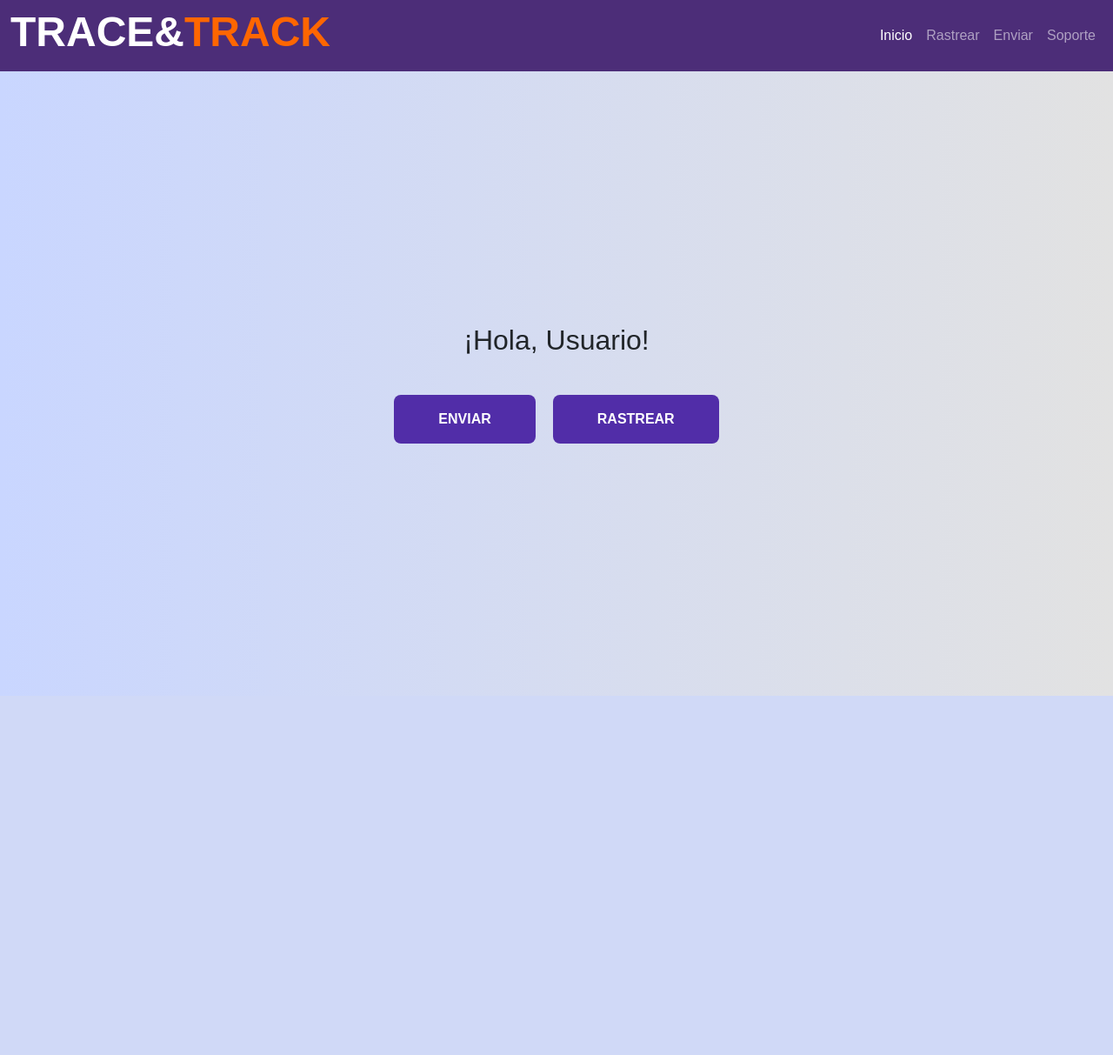
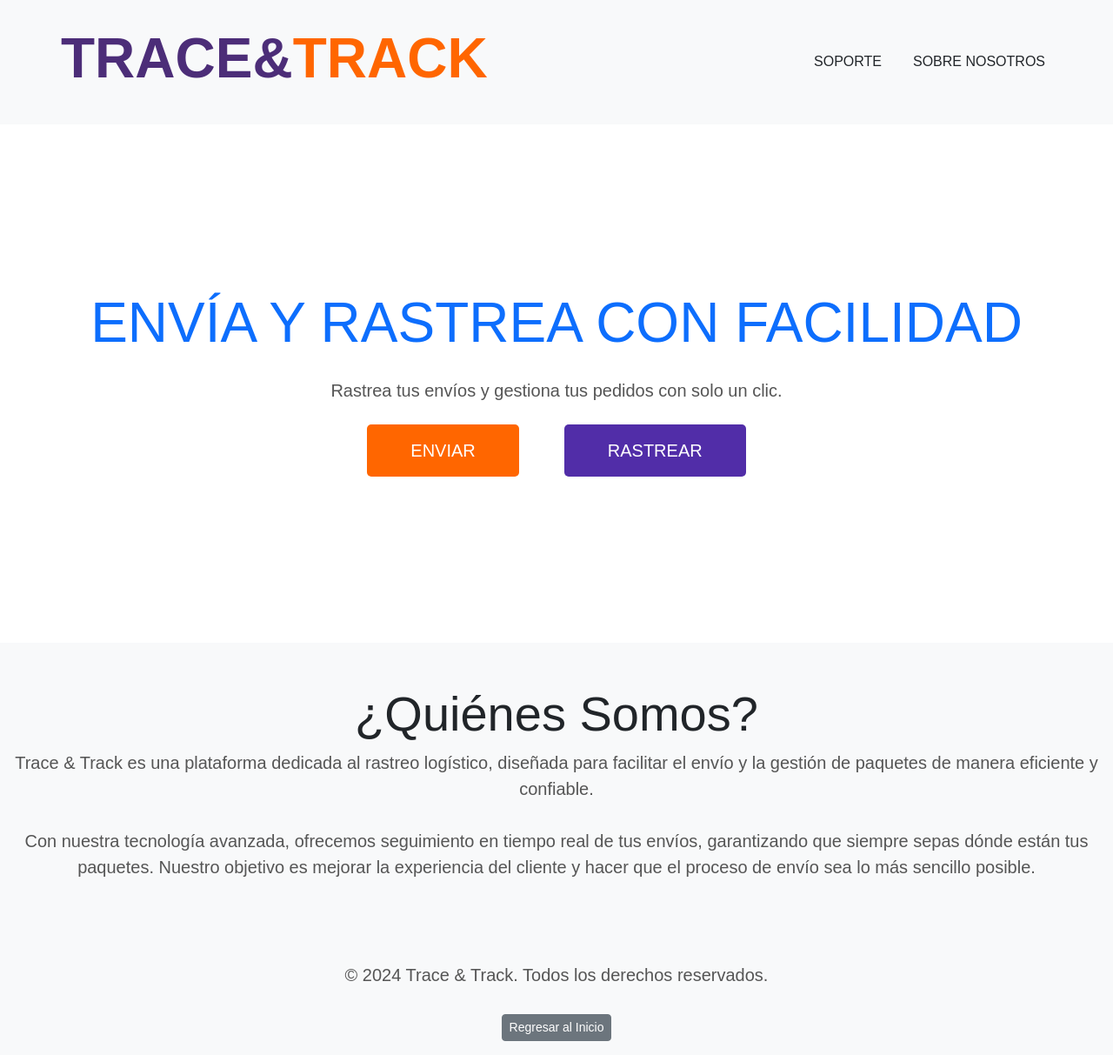
Before and after one commit to AetherDark/Rastreo-Logistico, a PHP site: page /MenuUsuario.html in a window 1280 px wide. Shown: the whole page at 87% size. Before the commit the page ends 800 px from the top, so only its background shows below. Run offline with PHP 8.4, Linux system fonts and the light colour scheme.

Commit message:
Mejora de MenuUsuario

```diff
--- a/MenuUsuario/Enviar.html
+++ b/MenuUsuario/Enviar.html
@@ -27,6 +27,7 @@
             <div class="mb-3"><label for="remitente" class="form-label">Remitente</label><input type="text" class="form-control" id="remitente" required></div>
             <div class="mb-3"><label for="comentarios" class="form-label">Comentarios</label><textarea class="form-control" id="comentarios" rows="3"></textarea></div>
             <button type="submit" class="btn btn-primary">Enviar</button>
+            <button class="btn btn-primary" onclick="window.location.href='MenuUsuario.html'">Regresar</button>
         </form>
     </main>
 </body>
--- a/MenuUsuario/MenuUsuario.css
+++ b/MenuUsuario/MenuUsuario.css
@@ -1,73 +1,121 @@
-/* Estilos globales */
+/* Reset general de márgenes y rellenos */
 * {
     margin: 0;
     padding: 0;
 }
 
-html, body {
-    height: 100%;
-    display: flex;
-    flex-direction: column;
-    background: linear-gradient(to right, #c9d6ff, #e2e2e2);
-    font-family: 'Montserrat', sans-serif;
-    background-size: cover;
-    background-position: center;
-    background-repeat: no-repeat;
+body {
+    background-color: white;
+    font-family: 'Arial', sans-serif;
+    height: 100vh;
 }
 
+/* Estilos para el contenedor de navegación */
 nav {
-    background-color: #4c2d78;
+    display: flex;
+    align-items: center;
+    justify-content: space-between;
 }
 
-/* Contenedor principal */
-main {
-    flex: 1;
+ul {
+    display: flex;
+    list-style: none;
+}
+
+ul li {
+    margin-left: 20px;
+}
+
+a {
+    color: #333;
+    text-decoration: none;
+    font-weight: bold;
+}
+
+a:hover {
+    color: #512da8;
+}
+
+/* Estilos para la sección hero */
+.hero {
+    height: 500px;
     display: flex;
     justify-content: center;
     align-items: center;
+    flex-direction: column;
     text-align: center;
 }
 
-/* Estilos de botones */
+h1 {
+    color: #512da8;
+    font-size: 4rem;
+    font-weight: bold;
+}
+
+p {
+    font-size: 1.25rem;
+    margin-bottom: 30px;
+    color: #555;
+}
+
 .ContenedorBotones {
     display: flex;
     gap: 20px;
-    margin-top: 20px;
 }
 
-.BotonEnviar, .BotonRastrear {
+/* Botones */
+.BotonEnviar {
+    background-color: #ff6600;
+    color: white;
+    padding: 15px 50px;
+    font-size: 1.25rem;
+    border-radius: 5px;
+    border: none;
+    cursor: pointer;
+}
+
+.BotonRastrear {
     background-color: #512da8;
-    color: #fff;
-    font-size: 16px;
+    color: white;
     padding: 15px 50px;
-    border: 1px solid transparent;
-    border-radius: 8px;
-    font-weight: 600;
-    text-transform: uppercase;
+    font-size: 1.25rem;
+    border-radius: 5px;
+    border: none;
     cursor: pointer;
-    transition: background-color 0.3s ease;
 }
 
 .BotonEnviar:hover, .BotonRastrear:hover {
-    background-color: #3e288d;
+    opacity: 0.9;
 }
 
 /* Estilos para el logo */
-.Logo {
-    font-family: 'Futura', 'Arial', sans-serif;
-    font-size: 3em;
+.logo {
+    font-size: 4rem; /* Tamaño del logo - ajusta este valor según tus necesidades */
+}
+
+.logo .Track {
+    color: #ff6600; /* Color naranja (similar a FedEx) */
+}
+
+.logo .Trace {
+    color: #4c2d78; /* Color púrpura */
+}
+
+.logo span {
     font-weight: bold;
 }
 
-.Logo .Track {
-    color: #ff6600;
+/* Ajustes para dispositivos móviles */
+@media (max-width: 768px) {
+    .logo {
+        font-size: 2rem; /* Aumenta el tamaño del logo en móvil */
+    }
+
+    h1 {
+        font-size: 3rem; /* Ajusta el tamaño del título en móvil */
+    }
+
+    .hero {
+        height: 300px; /* Reduce la altura en móvil */
+    }
 }
-
-.Logo .Trace {
-    color: #ffffff;
-}
-
-/* Rastrear Envío */
-.search-bar {
-    margin-top: 20px;
-}
--- a/MenuUsuario/MenuUsuario.html
+++ b/MenuUsuario/MenuUsuario.html
@@ -3,39 +3,58 @@
 <head>
     <meta charset="UTF-8">
     <meta name="viewport" content="width=device-width, initial-scale=1.0">
-    <title>Menú Usuario</title>
+    <title>Trace & Track</title>
+
     <link href="https://cdn.jsdelivr.net/npm/bootstrap@5.3.0/dist/css/bootstrap.min.css" rel="stylesheet">
     <script src="https://cdn.jsdelivr.net/npm/bootstrap@5.3.0/dist/js/bootstrap.bundle.min.js"></script>
     <link rel="stylesheet" href="MenuUsuario.css">
 </head>
 <body>
-    <nav class="navbar navbar-expand-lg navbar-dark">
-        <div class="container-fluid">
-            <header class="header">
-                <h1 class="Logo">
+
+    <header class="bg-light py-3">
+        <nav class="navbar navbar-expand-lg navbar-light container">
+            <a class="navbar-brand" href="#">
+                <h1 class="logo">
                     <span class="Trace">TRACE&</span><span class="Track">TRACK</span>
                 </h1>
-            </header>
-            <button class="navbar-toggler" type="button" data-bs-toggle="collapse" data-bs-target="#navbarNav">
+            </a>
+            <button class="navbar-toggler" type="button" data-bs-toggle="collapse" data-bs-target="#navbarNav" aria-controls="navbarNav" aria-expanded="false" aria-label="Toggle navigation">
                 <span class="navbar-toggler-icon"></span>
             </button>
+
             <div class="collapse navbar-collapse" id="navbarNav">
                 <ul class="navbar-nav ms-auto">
-                    <li class="nav-item"><a class="nav-link active" href="#">Inicio</a></li>
-                    <li class="nav-item"><a class="nav-link" href="Rastrear.html">Rastrear</a></li>
-                    <li class="nav-item"><a class="nav-link" href="Enviar.html">Enviar</a></li>
-                    <li class="nav-item"><a class="nav-link" href="#">Soporte</a></li>
+                    <li class="nav-item">
+                        <a class="nav-link text-dark" href="SoporteUsuario.html">SOPORTE</a> <!-- Enlace a Soporte -->
+                    </li>
+                    <li class="nav-item">
+                        <a class="nav-link text-dark" href="#about">SOBRE NOSOTROS</a>
+                    </li>
                 </ul>
             </div>
-        </div>
-    </nav>
+        </nav>
+    </header>
 
-    <main class="container d-flex flex-column justify-content-center align-items-center text-center my-auto">
-        <h2 class="mb-4">¡Hola, Usuario!</h2>
-        <div class="ContenedorBotones">
-            <a href="Enviar.html" class="btn btn-primary BotonEnviar">ENVIAR</a>
-            <a class="btn btn-secondary BotonRastrear" href="Rastrear.html">RASTREAR</a>
-        </div>
+    <main class="container text-center py-5">
+        <section class="hero">
+            <h1 class="display-3 text-primary mb-4">ENVÍA Y RASTREA CON FACILIDAD</h1>
+            <p class="lead mb-4">Rastrea tus envíos y gestiona tus pedidos con solo un clic.</p>
+            <div class="ContenedorBotones d-flex justify-content-center">
+                <button class="BotonEnviar btn btn-primary btn-lg mx-3" onclick="window.location.href='Enviar.html'">ENVIAR</button>
+                <button class="BotonRastrear btn btn-secondary btn-lg mx-3" onclick="window.location.href='Rastrear.html'">RASTREAR</button>
+            </div>
+        </section>
     </main>
+
+    <section id="about" class="about text-center py-5 bg-light">
+        <h2 class="display-4">¿Quiénes Somos?</h2>
+        <p class="lead">Trace & Track es una plataforma dedicada al rastreo logístico, diseñada para facilitar el envío y la gestión de paquetes de manera eficiente y confiable.</p>
+        <p>Con nuestra tecnología avanzada, ofrecemos seguimiento en tiempo real de tus envíos, garantizando que siempre sepas dónde están tus paquetes. Nuestro objetivo es mejorar la experiencia del cliente y hacer que el proceso de envío sea lo más sencillo posible.</p>
+    </section>
+
+    <footer class="bg-light text-center py-3">
+        <p>© 2024 Trace & Track. Todos los derechos reservados.</p>
+        <a href="#" class="btn btn-secondary btn-sm">Regresar al Inicio</a> <!-- Mini botón agregado -->
+    </footer>
 </body>
 </html>
--- a/MenuUsuario/Rastrear.html
+++ b/MenuUsuario/Rastrear.html
@@ -24,6 +24,7 @@
         <div class="search-bar">
             <input type="text" class="form-control" id="trackingNumber" placeholder="Ingresar número de guía">
             <button class="btn btn-success mt-2" id="startTracking">Iniciar Rastrear</button>
+            <button class="btn btn-success mt-2" onclick="window.location.href='MenuUsuario.html'">Regresar</button>
         </div>
     </main>
 
```
Also changed, not shown: MenuUsuario/SoporteUsuario.html (added, +75 -0 lines).
